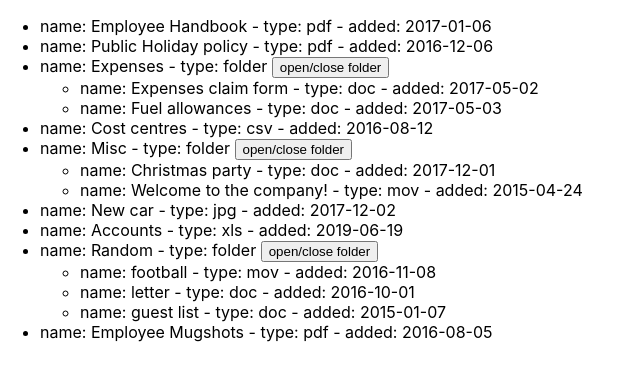
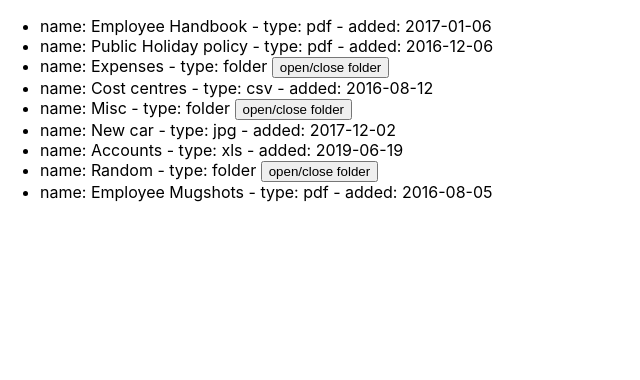
Before and after one commit to timothydowd/bright-hr-tech-test, a React (Create React App) app: page / in a window 1280 px wide. Shown: the top 380 px of the page, without its empty margins (0-640 px from the left). Built offline with nearby package versions, Linux system fonts and the light colour scheme.

Commit message:
folder now toggles when button clicked, displaying and hiding the contents of the folder

```diff
--- a/src/components/Item.js
+++ b/src/components/Item.js
@@ -9,8 +9,12 @@ export default class Item extends Component {
         }
     }
 
-    handleClickFolderButton(){
+    toggleFolder = () => {
         console.log('click open folder')
+
+        const oppositeBoolean = !this.state.folderOpen
+        console.log(oppositeBoolean)
+        this.setState({folderOpen: oppositeBoolean})
       }
 
     render() {
@@ -18,8 +22,9 @@ export default class Item extends Component {
             return (
               <div key={this.props.item.name}>
                 name: {this.props.item.name} - type: {this.props.item.type}{" "}
-                <button onClick={ this.handleClickFolderButton }>open/close folder</button>
-                <FolderContents files={this.props.item.files}/>
+                <button onClick={ this.toggleFolder }>open/close folder</button>
+                {this.state.folderOpen && <FolderContents files={this.props.item.files}/>}
+
               </div>
             );
           } else {
```
